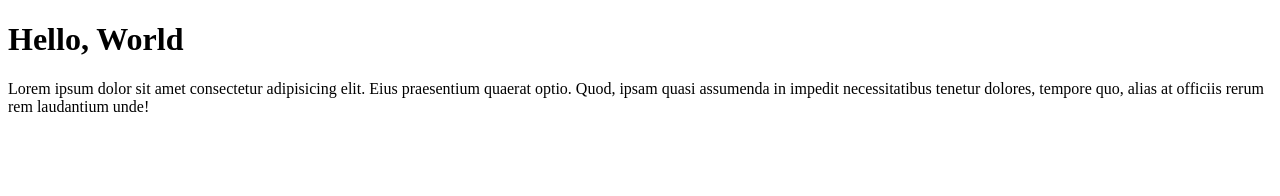
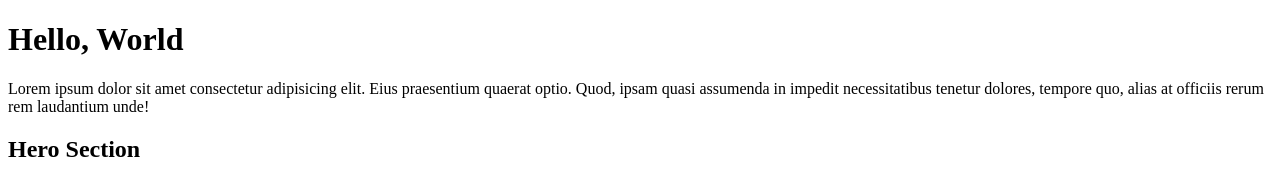
Before and after one commit to Hammad-000/dummy-project, a plain HTML site: page index.html in a window 1280 px wide. Drawn offline with Linux system fonts and the light colour scheme.

Commit message:
second commit

```diff
--- a/index.html
+++ b/index.html
@@ -12,6 +12,10 @@
     <p>Lorem ipsum dolor sit amet consectetur adipisicing elit. Eius praesentium quaerat optio. Quod, ipsam quasi
         assumenda in impedit necessitatibus tenetur dolores, tempore quo, alias at officiis rerum rem laudantium unde!
     </p>
+
+    <section id="hero">
+        <h1>Hero Section</h1>
+    </section>
 </body>
 
 </html>
```
